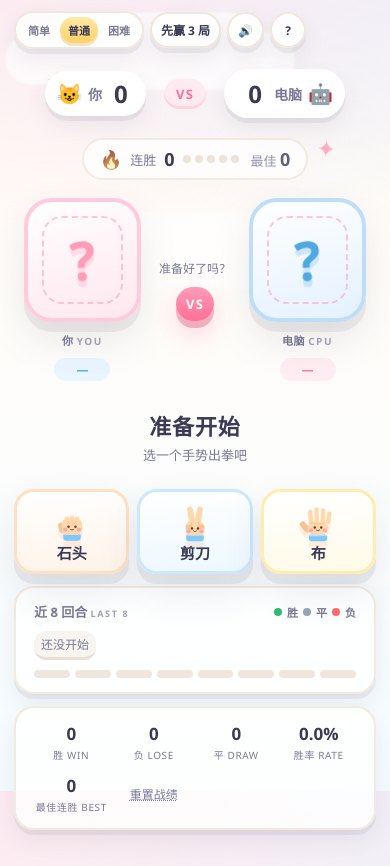
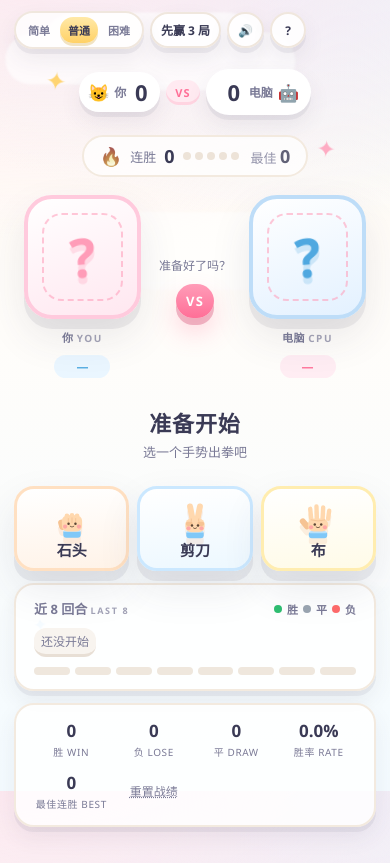
Before and after one commit to nightmite/rps-game, a plain HTML site: page index.html in a window 390 px wide. Shown: the part 53-919 px from the top of the page. Drawn offline with Linux system fonts and the light colour scheme.

Commit message:
修复手机窄屏比分条折行；报告补真机验证与修复记录

```diff
--- a/css/style.css
+++ b/css/style.css
@@ -220,6 +220,7 @@ body.shake { animation: bodyShake .42s var(--ease-smooth); }
 .side {
   display: flex;
   align-items: center;
+  flex: 0 0 auto;
   gap: 10px;
   padding: 8px 18px 8px 12px;
   background: var(--paper);
@@ -228,9 +229,10 @@ body.shake { animation: bodyShake .42s var(--ease-smooth); }
 }
 .side.cpu { padding: 8px 12px 8px 18px; }
 .avatar { font-size: 26px; line-height: 1; }
-.side-name { font-size: 14px; color: var(--ink-soft); font-weight: 700; }
+.side-name { font-size: 14px; color: var(--ink-soft); font-weight: 700; white-space: nowrap; }
 .score {
   font-size: 30px;
+  white-space: nowrap;
   font-variant-numeric: tabular-nums;
   min-width: 34px;
   text-align: center;
@@ -839,9 +841,11 @@ body.shake { animation: bodyShake .42s var(--ease-smooth); }
   .choice-hand { width: 46px; height: 46px; }
   .choice-name { font-size: 15px; }
   .choice kbd { display: none; }
-  .side { padding: 6px 12px; gap: 6px; }
-  .score { font-size: 24px; min-width: 26px; }
-  .avatar { font-size: 20px; }
+  .scorebar { gap: 10px; padding: 8px 2px; }
+  .side { padding: 6px 11px; gap: 6px; }
+  .side-name { font-size: 12px; }
+  .score { font-size: 24px; min-width: 24px; }
+  .avatar { font-size: 19px; }
   .slot-label { font-size: 11px; }
   .career-item b { font-size: 17px; }
 }
@@ -855,6 +859,12 @@ body.shake { animation: bodyShake .42s var(--ease-smooth); }
   .choice { padding: 10px 4px 8px; border-radius: 20px; }
   .choice-hand { width: 40px; height: 40px; }
   .choice-en { display: none; }
+  .scorebar { gap: 6px; }
+  .side { padding: 5px 9px; gap: 5px; }
+  .side-name { font-size: 12px; }
+  .score { font-size: 22px; min-width: 20px; }
+  .avatar { font-size: 17px; }
+  .vs-badge { padding: 5px 9px; font-size: 11px; }
   .hist-chips { gap: 5px; }
   .chip { padding: 4px 7px; font-size: 12px; }
 }
```
Also changed, not shown: 1 other file.
